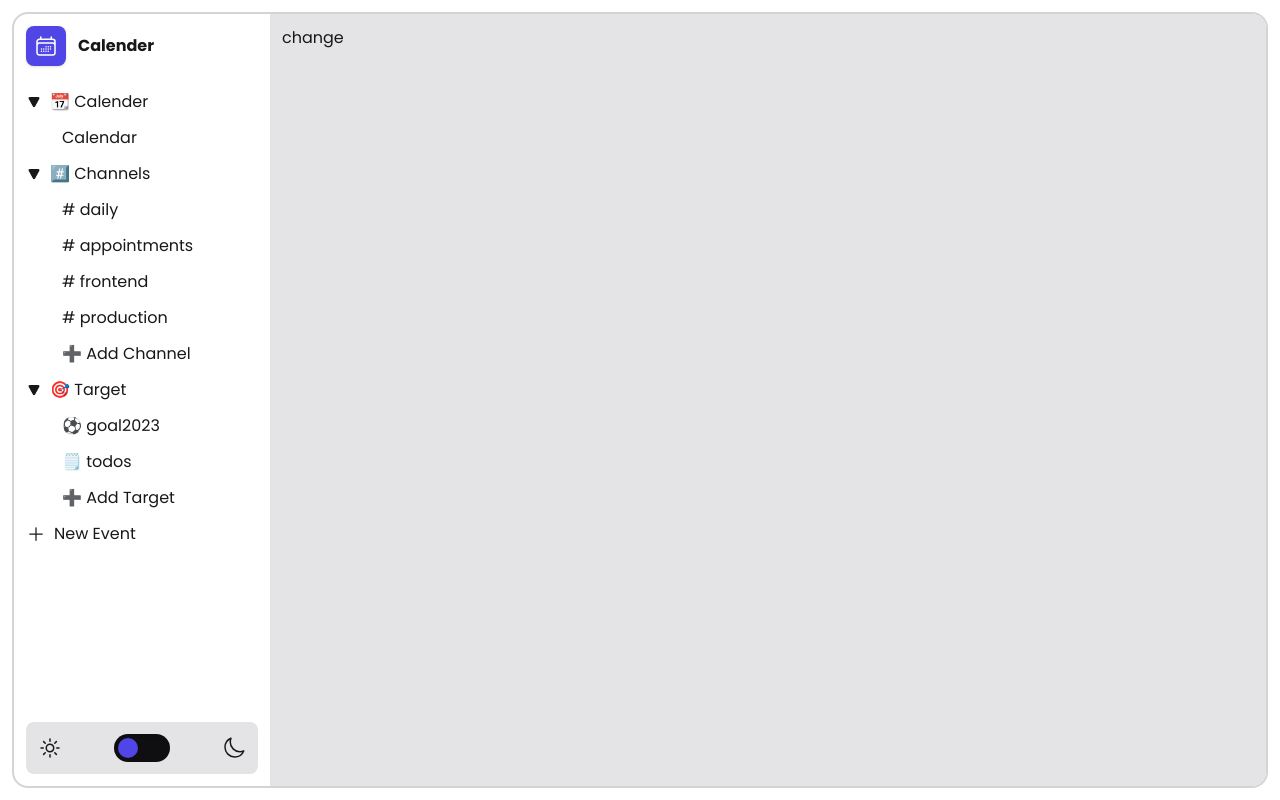
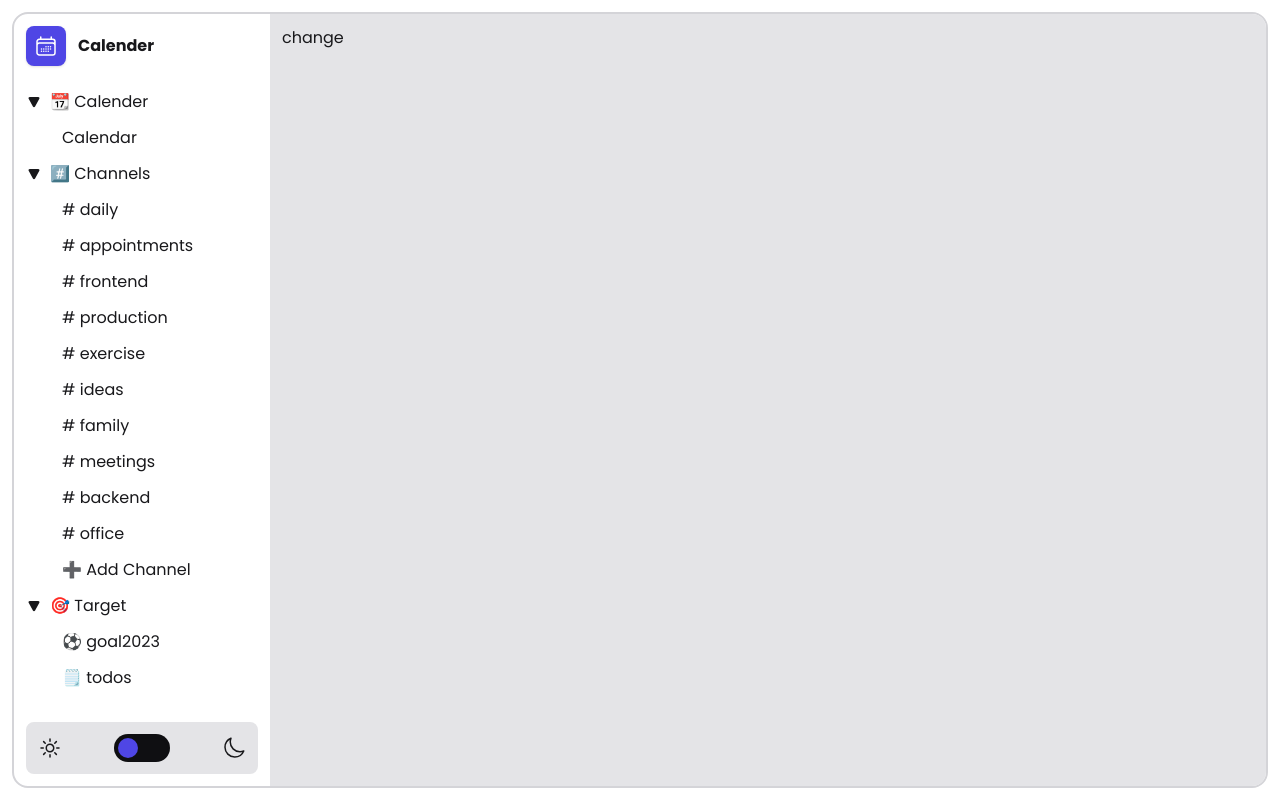
Before and after one commit to vipul-vaishnav/calender-app, a React (Vite) app: page / in a window 1280 px wide. Built offline with nearby package versions, Linux system fonts and the light colour scheme.

Commit message:
ADD: add new button for channels and targets

```diff
--- a/src/components/SidebarNav.tsx
+++ b/src/components/SidebarNav.tsx
@@ -21,7 +21,8 @@ const SidebarNav = () => {
             <div className="dark:text-zinc-400 flex flex-col items-start justify-start gap-3">
                 {SideNavData.map((item, index) => {
                     return <>
-                        <button onClick={() => handleClick(item.hasChildren, item.name)} key={index} className="flex items-center gap-2 justify-start">
+                        <div key={index} className="group flex items-center justify-between w-full">
+                            <button onClick={() => handleClick(item.hasChildren, item.name)} className="flex items-center gap-2 justify-start">
                                 {item.hasChildren && <div className={`${(item.name === "channels" && showChannels) || (item.name === "targets" && showTargets) || (item.name === "calender" && showCalender) ? "rotate-90" : ""}`}>
                                     <svg xmlns="http://www.w3.org/2000/svg" viewBox="0 0 24 24" fill="currentColor" className="w-4 h-4">
                                         <path fillRule="evenodd" d="M4.5 5.653c0-1.426 1.529-2.33 2.779-1.643l11.54 6.348c1.295.712 1.295 2.573 0 3.285L7.28 19.991c-1.25.687-2.779-.217-2.779-1.643V5.653z" clipRule="evenodd" />
@@ -34,6 +35,14 @@ const SidebarNav = () => {
 
                                 {item.label}
                             </button>
+                            {(item.name === "channels" || item.name === "targets") && <>
+                                <button className='hidden group-hover:block'>
+                                    <svg xmlns="http://www.w3.org/2000/svg" viewBox="0 0 24 24" fill="currentColor" className="w-6 h-6">
+                                        <path fillRule="evenodd" d="M12 3.75a.75.75 0 01.75.75v6.75h6.75a.75.75 0 010 1.5h-6.75v6.75a.75.75 0 01-1.5 0v-6.75H4.5a.75.75 0 010-1.5h6.75V4.5a.75.75 0 01.75-.75z" clipRule="evenodd" />
+                                    </svg>
+                                </button>
+                            </>}
+                        </div>
 
                         {(item.name === "channels" && showChannels || item.name === "targets" && showTargets || item.name === "calender" && showCalender) &&
                             < div className="flex flex-col items-start justify-start gap-3 ml-9">
--- a/src/data/SideNavData.ts
+++ b/src/data/SideNavData.ts
@@ -15,6 +15,12 @@ export const SideNavData = [
             { label: "# appointments" },
             { label: "# frontend" },
             { label: "# production" },
+            { label: "# exercise" },
+            { label: "# ideas" },
+            { label: "# family" },
+            { label: "# meetings" },
+            { label: "# backend" },
+            { label: "# office" },
         ],
         name: "channels"
     },
@@ -23,7 +29,10 @@ export const SideNavData = [
         hasChildren: true,
         children: [
             { label: "⚽ goal2023" },
-            { label: "🗒️ todos" }
+            { label: "🗒️ todos" },
+            { label: "✏️ exams" },
+            { label: "💵 money" },
+            { label: "🏋️‍♀️ gym" },
         ],
         name: "targets"
     },
```
Lines whose indentation alone changed are shown as unchanged.
